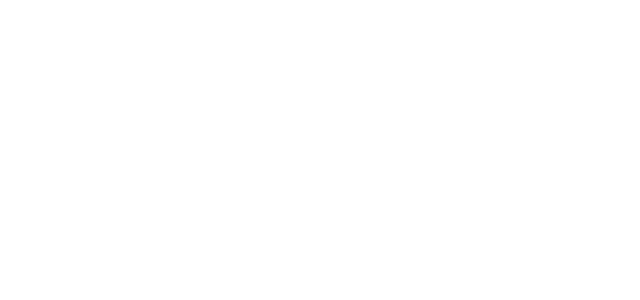
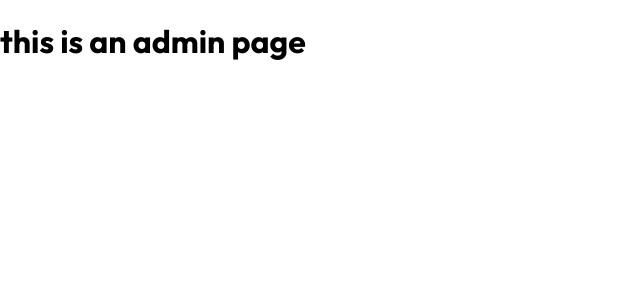
Before and after one commit to Chris-A-75/agrotica-home-page, a React (Create React App) app: page /admin in a window 1280 px wide. Before the commit this address had no page. Shown: the top 300 px of the page, without its empty margins (0-640 px from the left). Built offline with nearby package versions, Linux system fonts and the light colour scheme; the HTML template or start-up script is replaced by a standard one; a web font is replaced by a local one.

Commit message:
made admin pages

```diff
--- /dev/null
+++ b/src/Admin.js
@@ -0,0 +1,9 @@
+import "./Admin.css";
+
+function Admin() {
+    return (
+        <h1>this is an admin page</h1>
+    )
+}
+
+export default Admin;
--- a/src/App.js
+++ b/src/App.js
@@ -1,6 +1,6 @@
 import { BrowserRouter as Router, Routes, Route } from 'react-router-dom';
 import Home from './Home';
-//import Admin from './Admin'; // Create this component
+import Admin from './Admin';
 
 function App() {
   return (
@@ -8,7 +8,7 @@
       <Routes>
         <Route path="/" element={<Home />} />
         <Route path="/home" element={<Home />} />
-        { /*<Route path="/admin" element={<Admin />} /> */}
+        <Route path="/admin" element={<Admin />} />
       </Routes>
     </Router>
   );
```
Also changed, not shown: src/Admin.css (added).
